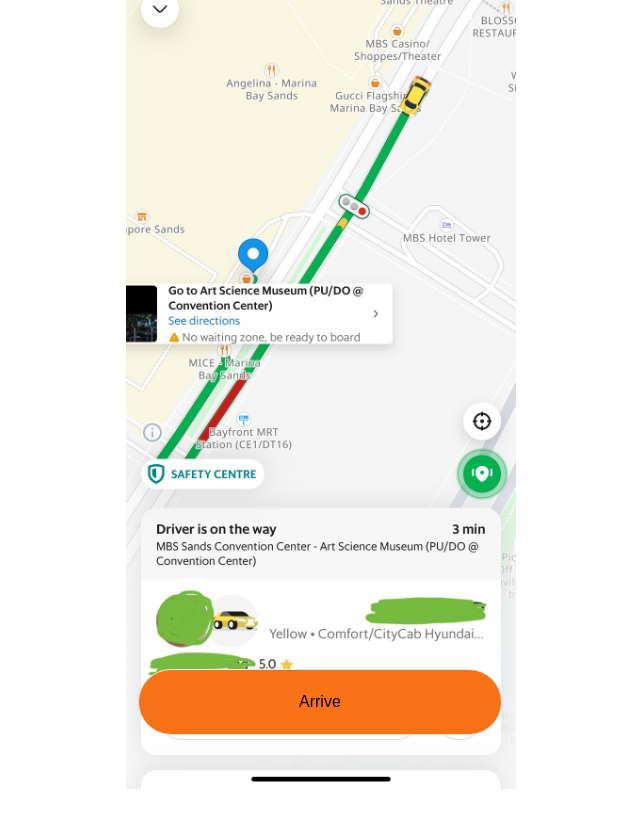
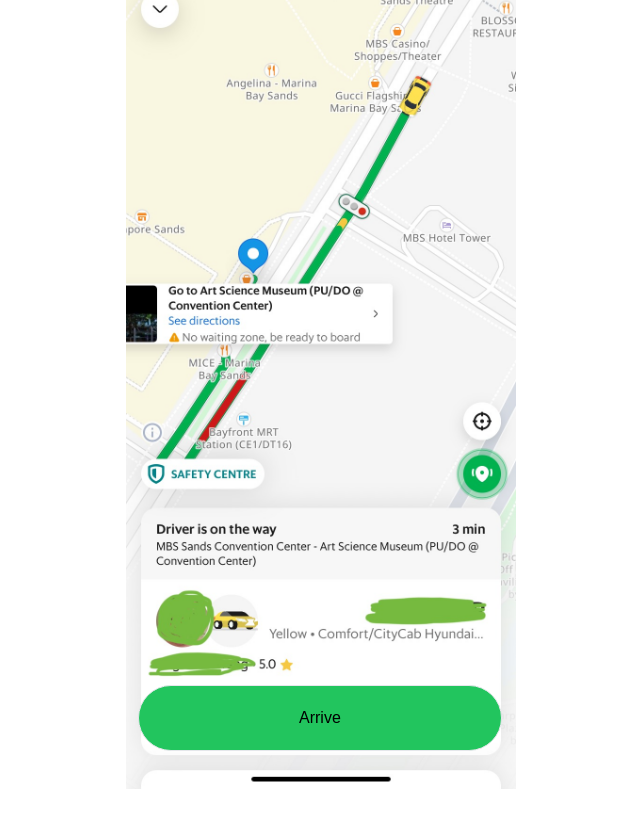
Before and after one commit to ETH-SG/demo, a Next.js app: page /driver2 in a window 1280 px wide. Shown: the top 828 px of the page, without its empty margins (319-959 px from the left). Built offline with nearby package versions, Linux system fonts and the light colour scheme.

Commit message:
Adjust Button place

```diff
--- a/src/app/driver2/page.tsx
+++ b/src/app/driver2/page.tsx
@@ -17,7 +17,7 @@ export default function Home() {
             alt="Picture of the author"
             className="max-w-[390px]"
           />
-          <button className="relative bottom-[7.5rem] left-3 text-black border rounded-full py-5 px-40 bg-orange-500"
+          <button className="relative bottom-[6.5rem] left-3 text-black border rounded-full py-5 px-40 bg-green-500 justify-center"
           onClick={()=> router.push('/driver')}>
             Arrive
           </button>
@@ -35,9 +35,10 @@ export default function Home() {
             alt="Picture of the author"
             className="max-w-[390px]"
           />
-          {/* <button className="absolute bottom-14 left-3 text-black border rounded-full py-4 px-40 bg-orange-500">
-            deploy
-          </button> */}
+          <button className="relative bottom-[6.5rem] left-3 text-black border rounded-full py-5 px-36 bg-green-500 justify-center"
+          onClick={()=> router.push('/driver')}>
+            Arrive
+          </button>
         </div>
       ) : (
         <div>
@@ -46,9 +47,10 @@ export default function Home() {
             alt="Picture of the author"
             className="max-w-[430px]"
           />
-          {/* <button className="absolute bottom-16 left-4 text-black border rounded-full py-6 px-44 bg-orange-500">
-            deploy
-          </button> */}
+          <button className="relative bottom-[6.5rem] left-3 text-black border rounded-full py-5 px-40 bg-green-500 justify-center"
+          onClick={()=> router.push('/driver')}>
+            Arrive
+          </button>
         </div>
       )}
     </div>
```
Also changed, not shown: 1 other file (tests, documents, lock files or other folders).
